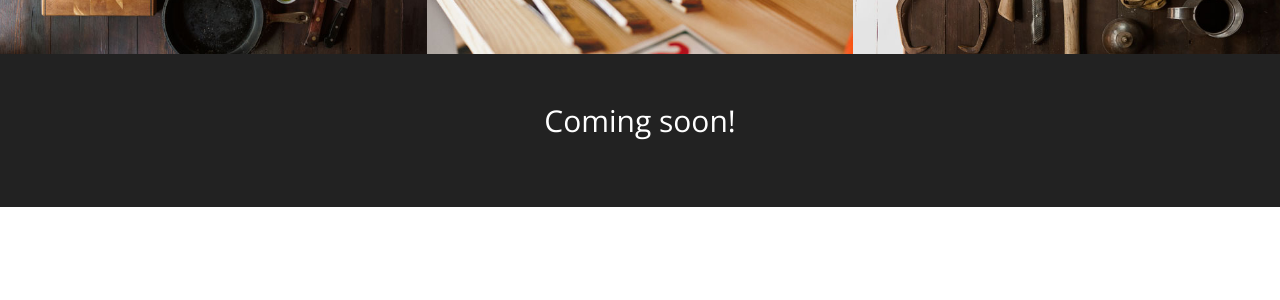
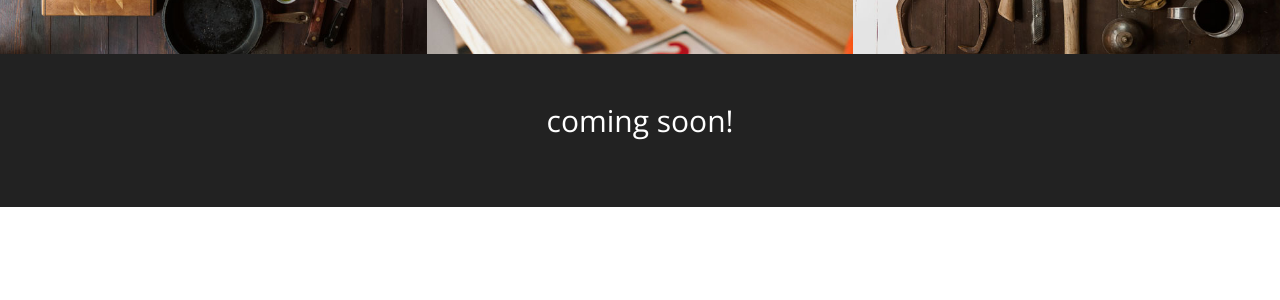
Before and after one commit to congphuong/congphuong.github.io, a Jekyll site: the page built from index.html, in a window 1280 px wide and 900 px high, scrolled down 1791 px. Shown: the part 293-593 px from the top of the window. Built offline with Jekyll 4.4.1, drawn with Linux system fonts in a browser that asks for light colours.

Commit message:
Fix content

```diff
--- a/_includes/aside.html
+++ b/_includes/aside.html
@@ -1,7 +1,7 @@
   <aside class="bg-dark">
       <div class="container text-center">
           <div class="call-to-action">
-              <h2>Coming soon!</h2>
+              <h2>coming soon!</h2>
 <!--              <a href="#" class="btn btn-default btn-xl wow tada">Download Now!</a>-->
           </div>
       </div>
```
